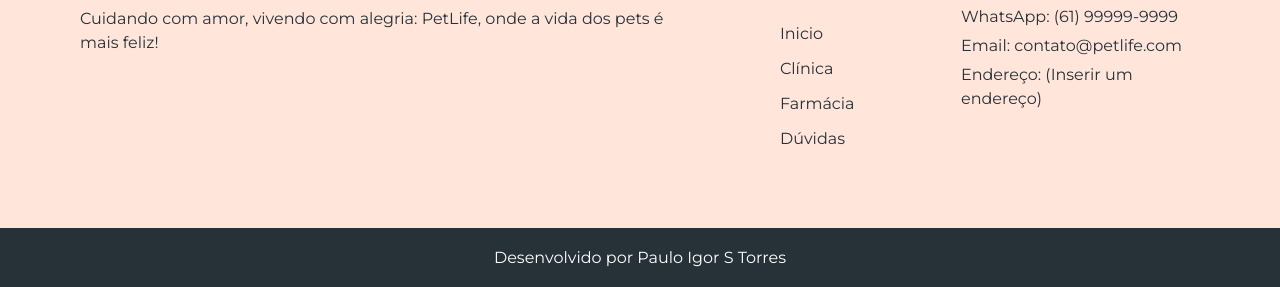
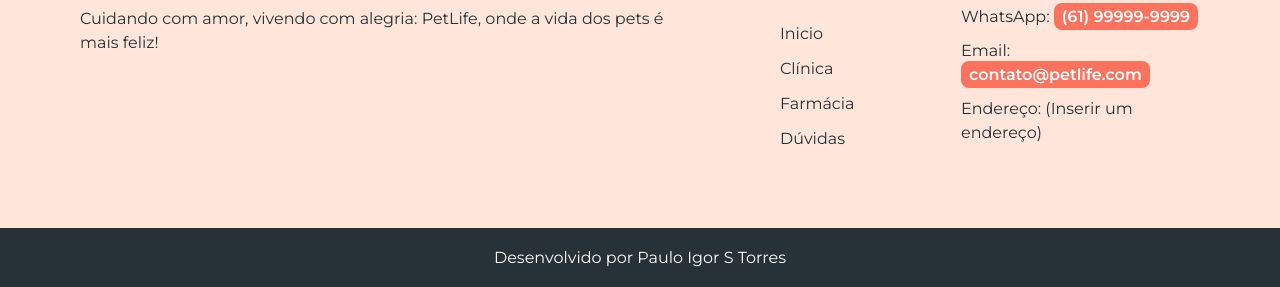
Before and after one commit to Paulo1022/PetLife, a plain HTML site: page index.html in a window 1280 px wide. Shown: the part 3124-3411 px from the top of the page. Drawn offline with Linux system fonts and the light colour scheme.

Commit message:
new footer buttons

```diff
--- a/style.css
+++ b/style.css
@@ -190,11 +190,16 @@ footer nav a {
 }
 
 footer p {
-    margin-bottom: 5px;
+    margin-bottom: 10px;
 }
 
 footer p a {
-    color: #263138;
+    background-color: #ff725e;
+    padding: 4px 8px;
+    border-radius: 8px;
+    color: white;
+    font-weight: bold;
+
 }
 
 #copyright {
```
